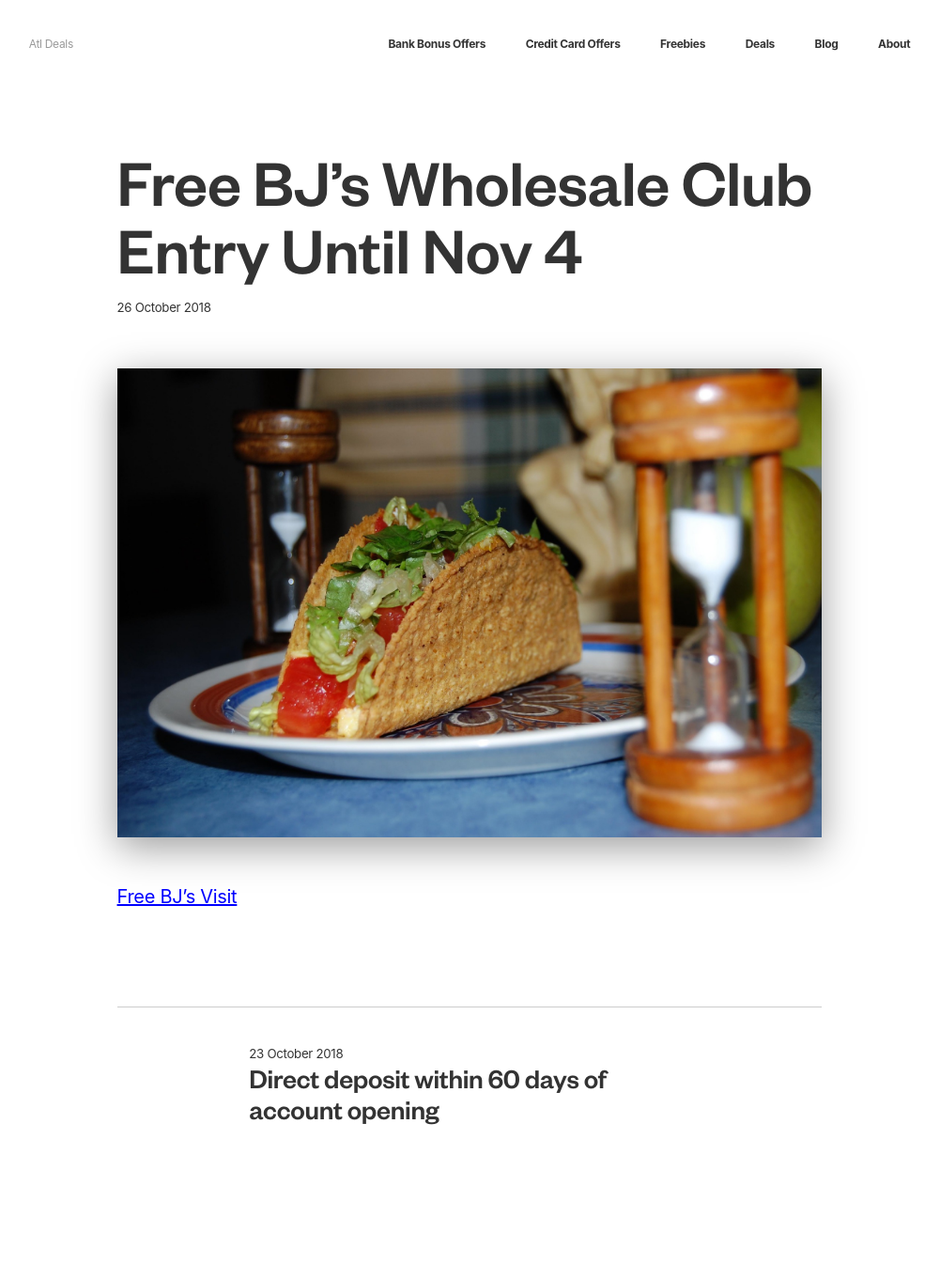
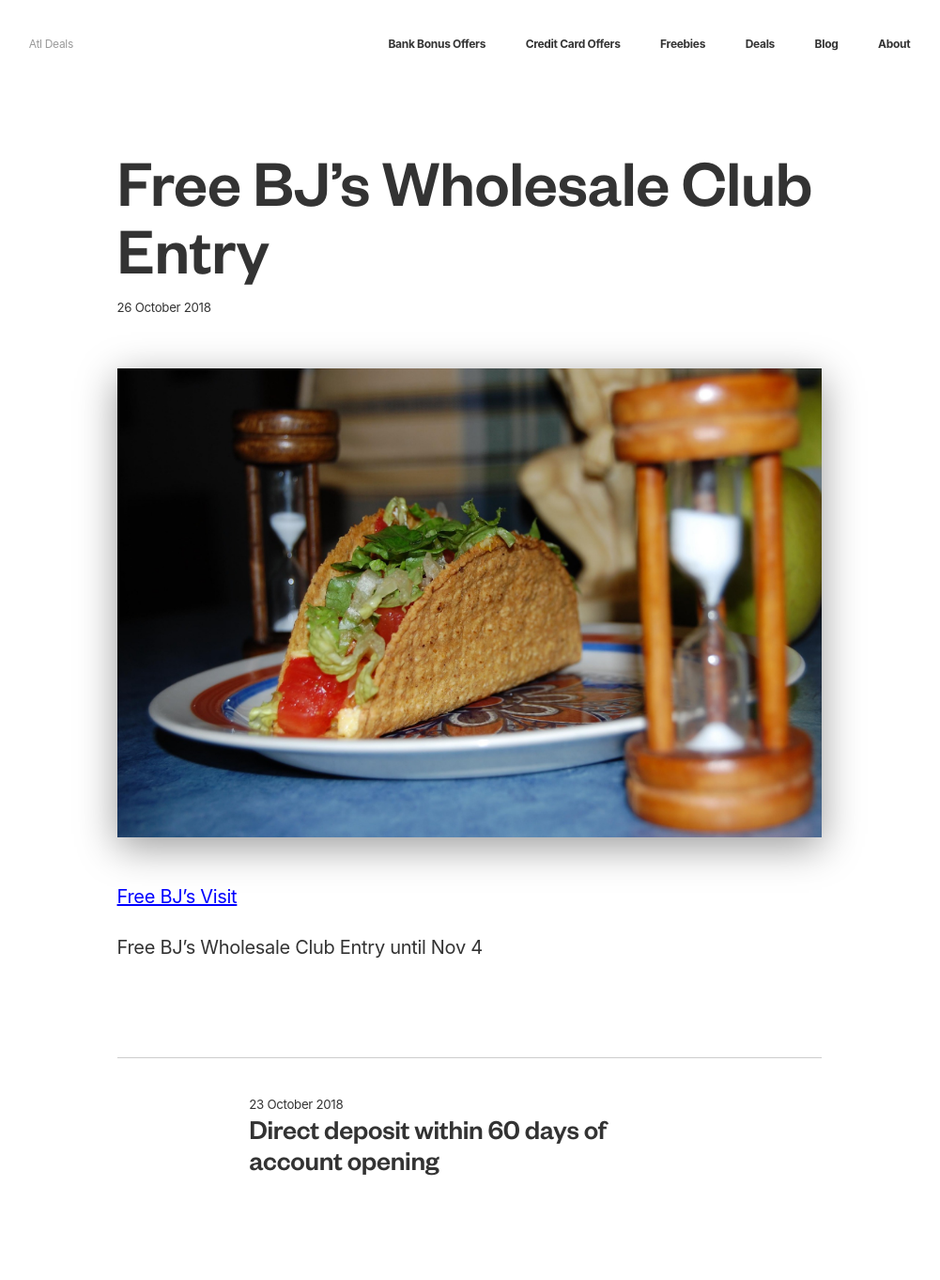
Before and after one commit to ohiosveryown/atldeals, a Jekyll site: the page built from _posts/2018-10-26-post-seven.markdown, in a window 1280 px wide. Shown: the whole page at 94% size, without its empty margins (140-1141 px from the left). Built offline with Jekyll 4.4.1, drawn with Linux system fonts in a browser that asks for light colours; before the commit the page ends 1308 px from its top, so only the background shows below that; some of the changed lines change nothing that is shown.

Commit message:
Updated Post Seven

```diff
--- a/_posts/2018-10-26-post-seven.markdown
+++ b/_posts/2018-10-26-post-seven.markdown
@@ -3,7 +3,7 @@ title: Free BJ’s Wholesale Club Entry
 date: 2018-10-26 21:09:00 Z
 categories:
 - freebies
-postTitle: Free BJ’s Wholesale Club Entry  Until Nov 4
+postTitle: 'Free BJ’s Wholesale Club Entry '
 icon:
 description: Free BJ’s Wholesale Club Entry
 image: "/uploads/taco-2484868_1920.jpg"
@@ -11,3 +11,5 @@ layout: post
 ---
 
 [Free BJ's Visit](https://www.bjs.com/content?template=B&espot_main=open_house)
+
+Free BJ’s Wholesale Club Entry until Nov 4
```
